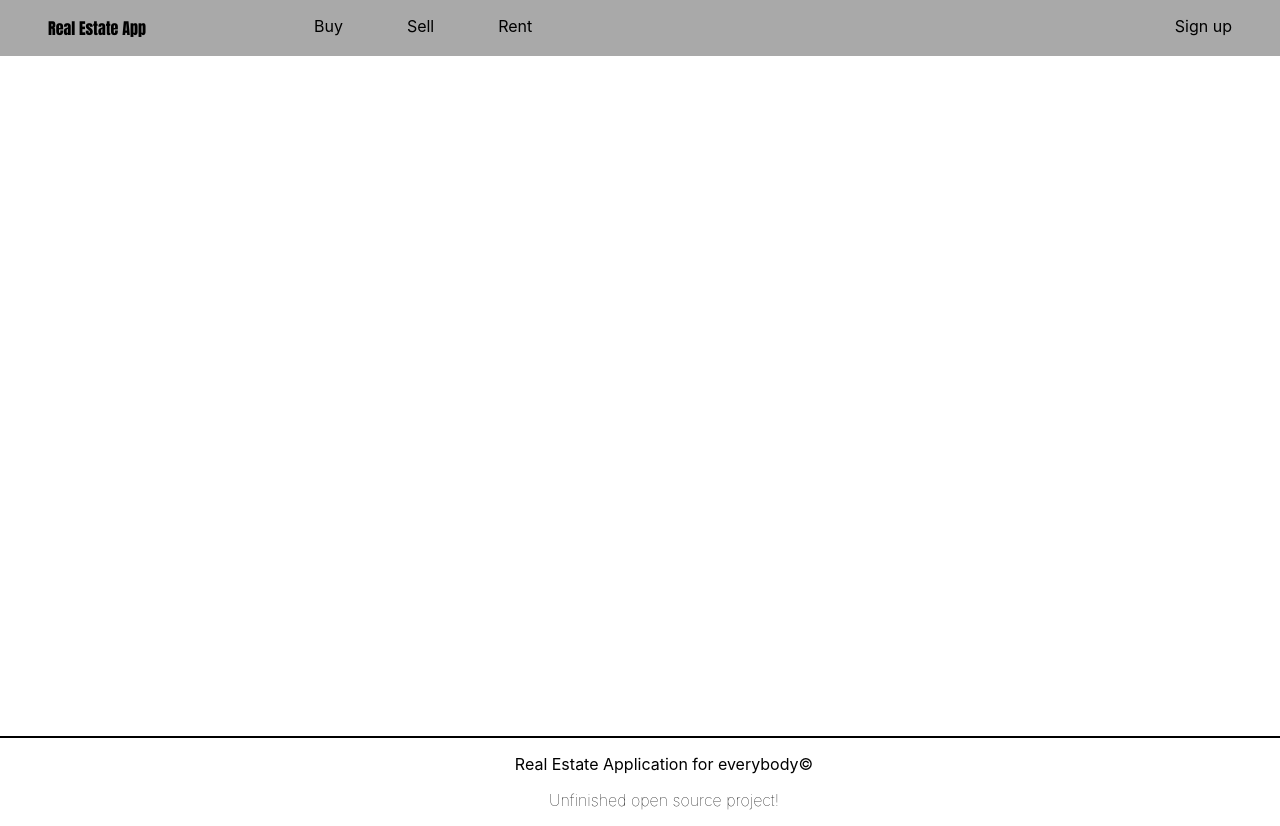
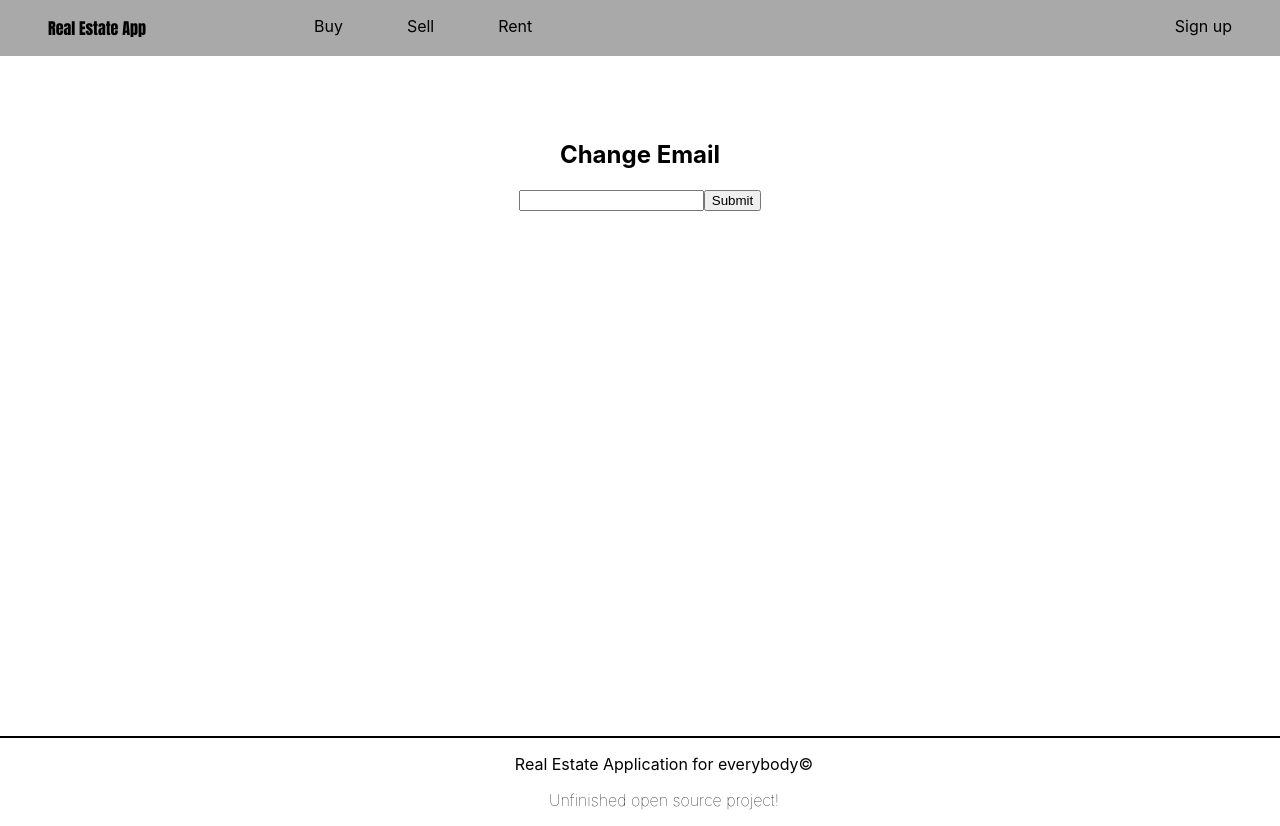
Before and after one commit to DamyanBG/real-estate-react-app, a React (Create React App) app: page /change-email in a window 1280 px wide. Built offline with nearby package versions, Linux system fonts and the light colour scheme; no server answers; the HTML template or start-up script is replaced by a standard one.

Commit message:
change email

```diff
--- a/src/App.js
+++ b/src/App.js
@@ -10,6 +10,7 @@ import HomeDetails from "./components/Homes/HomeDetails";
 import SignInPage from "./components/User/SignInPage";
 import Rent from "./components/Rent/Rent";
 import Profile from "./components/User/Profile";
+import ChangeEmail from "./components/Homes/ChangeEmail";
 
 function App() {
   return (
@@ -26,6 +27,7 @@ function App() {
             <Route path="/home-details" element={<HomeDetails />} />
             <Route path="/Rent" element={<Rent />} />
             <Route path="/profile" element={<Profile />} />
+            <Route path="/change-email" element={<ChangeEmail />} />
           </Routes>
         </main>
         <Footer />
--- /dev/null
+++ b/src/components/Homes/ChangeEmail.js
@@ -0,0 +1,49 @@
+import { useEffect, useState } from "react";
+import { hostUrl } from "../../common/urls";
+import FormSubmitButton from "../../common/FormSubmitButton";
+
+export default function ChangeEmail() {
+  const userId = localStorage.getItem("userId");
+  const [email, setEmail] = useState("");
+
+  const getUser = () => {
+    fetch(`${hostUrl}/user/${userId}`)
+      .then((resp) => resp.json())
+      .then((json) => setEmail(json.email));
+  };
+
+  const updateUserEmail = () => {
+    const putBody = {
+      user_id: userId,
+      email: email,
+    };
+    fetch(`${hostUrl}/user/email`, {
+      method: "PATCH",
+      body: JSON.stringify(putBody),
+      headers: {
+        "Content-Type": "application/json",
+      },
+    });
+  };
+
+  useEffect(getUser, [userId]);
+
+  const handleOnSubmit = (e) => {
+    e.preventDefault();
+    updateUserEmail();
+  };
+
+  return (
+    <div className="center">
+      <h2>Change Email</h2>
+      <form onSubmit={handleOnSubmit}>
+        <input
+          type="email"
+          value={email}
+          onChange={(e) => setEmail(e.target.value)}
+        />
+        <FormSubmitButton />
+      </form>
+    </div>
+  );
+}
```
